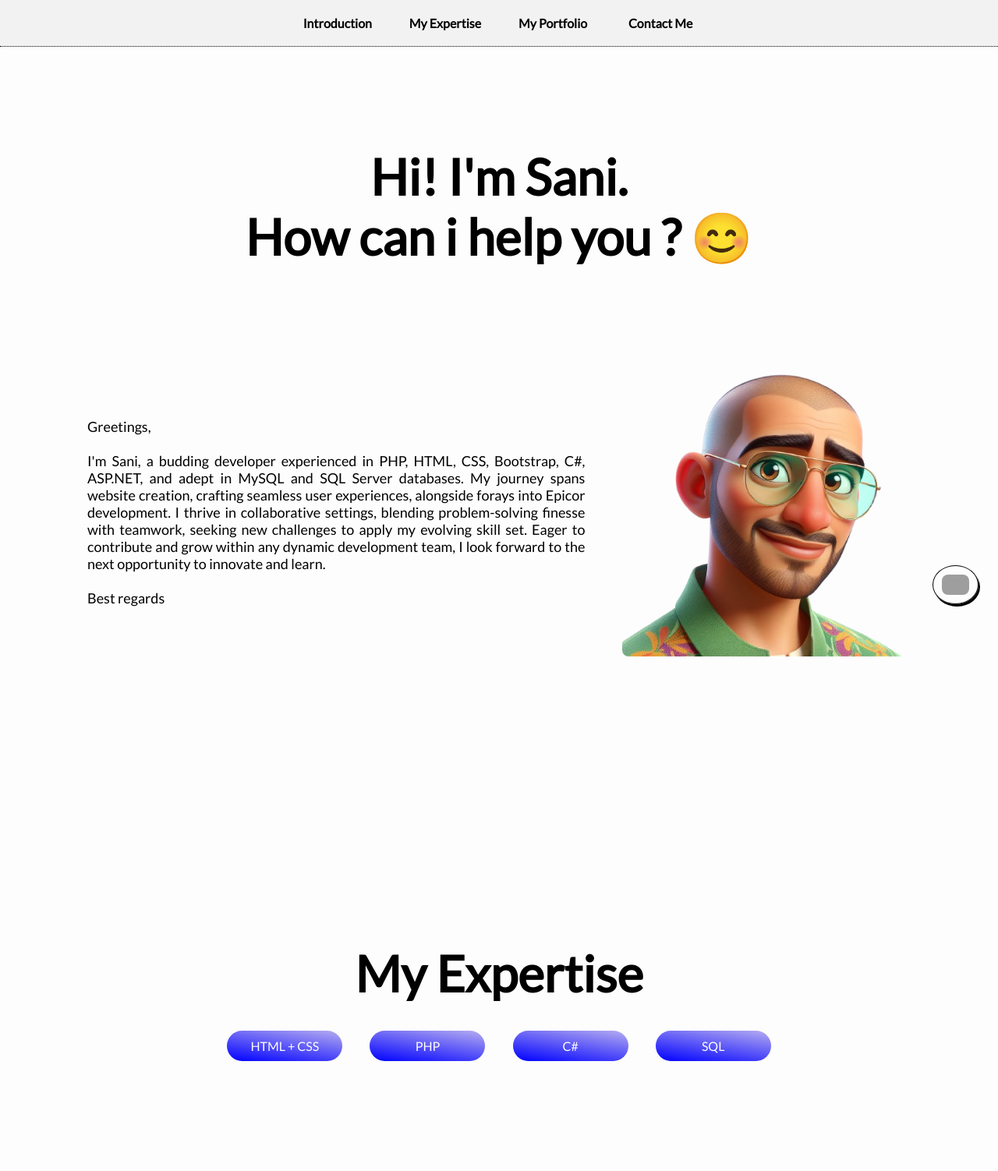
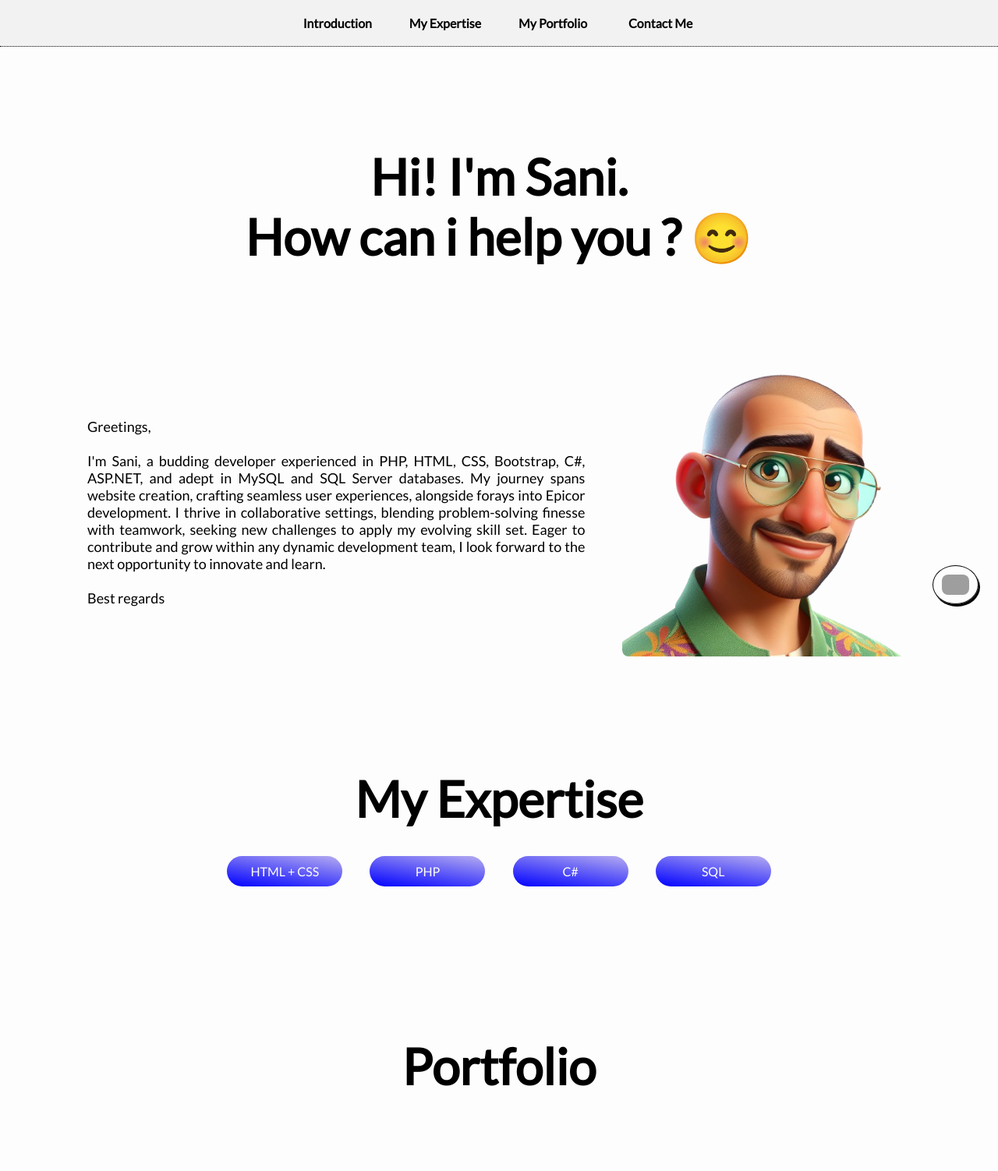
Before and after one commit to mosanidev/blog, a PHP site: page / in a window 1280 px wide. Shown: the top 1502 px of the page at 78% size. Run offline with PHP 8.4, Linux system fonts and the light colour scheme; grey boxes are pictures that could not be loaded.

Commit message:
margin fix

```diff
--- a/style/style.css
+++ b/style/style.css
@@ -150,7 +150,7 @@ footer {
   display: inline-block;
   height: 25%;
   width: 100%;
-  padding: 10% 0px;
+  padding-top: 10%;
 }
 
 .intro h1 {
@@ -179,7 +179,7 @@ footer {
 }
 
 .ability {
-  padding: 10rem 0;
+  padding: 5% 0;
   display: inline-block;
   height: 25%;
   width: 100%;
@@ -281,7 +281,7 @@ a.btn-portfolio-lainnya:hover {
 }
 
 .contact-me {
-  padding: 5rem;
+  padding-bottom: 5%;
 
 }
 
```
